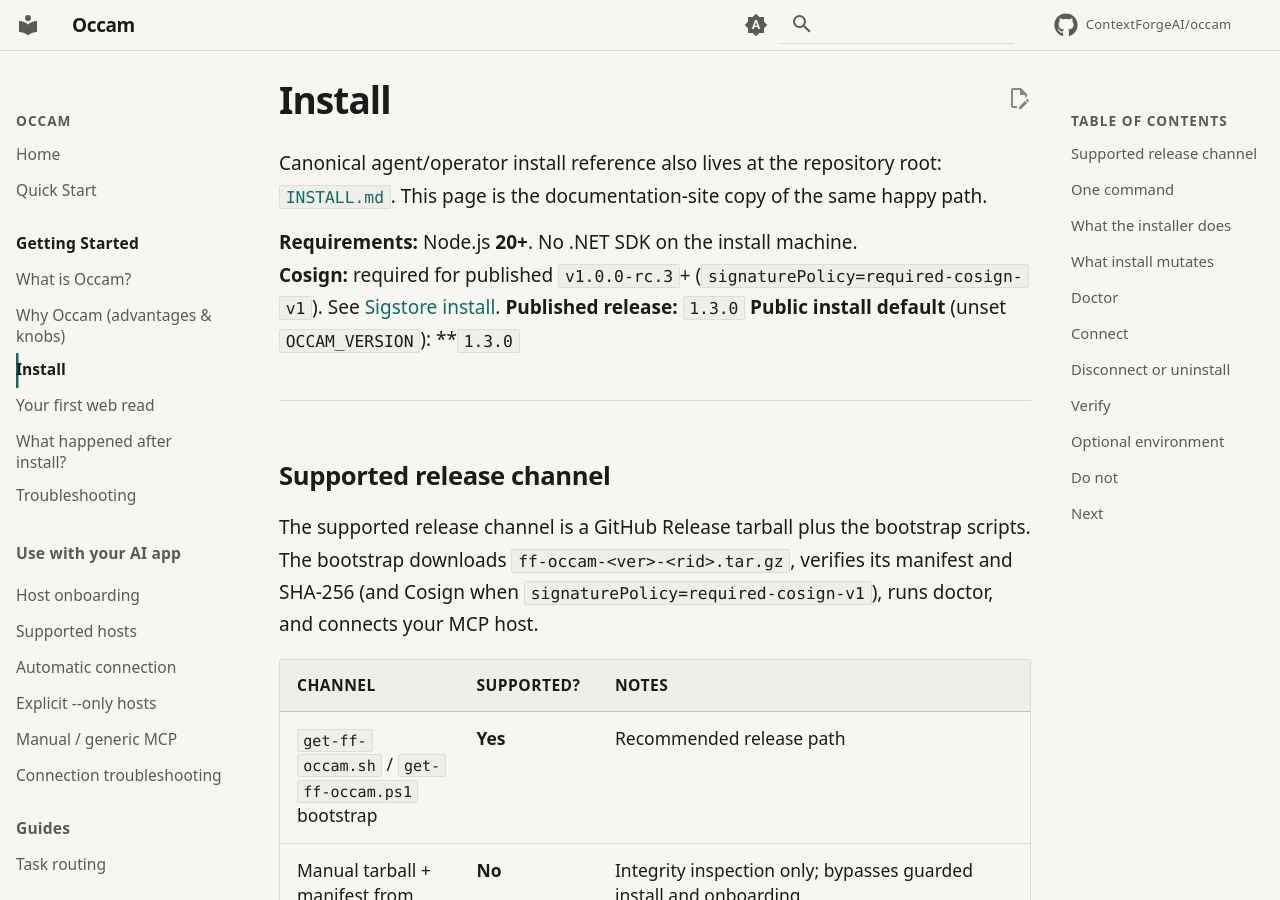
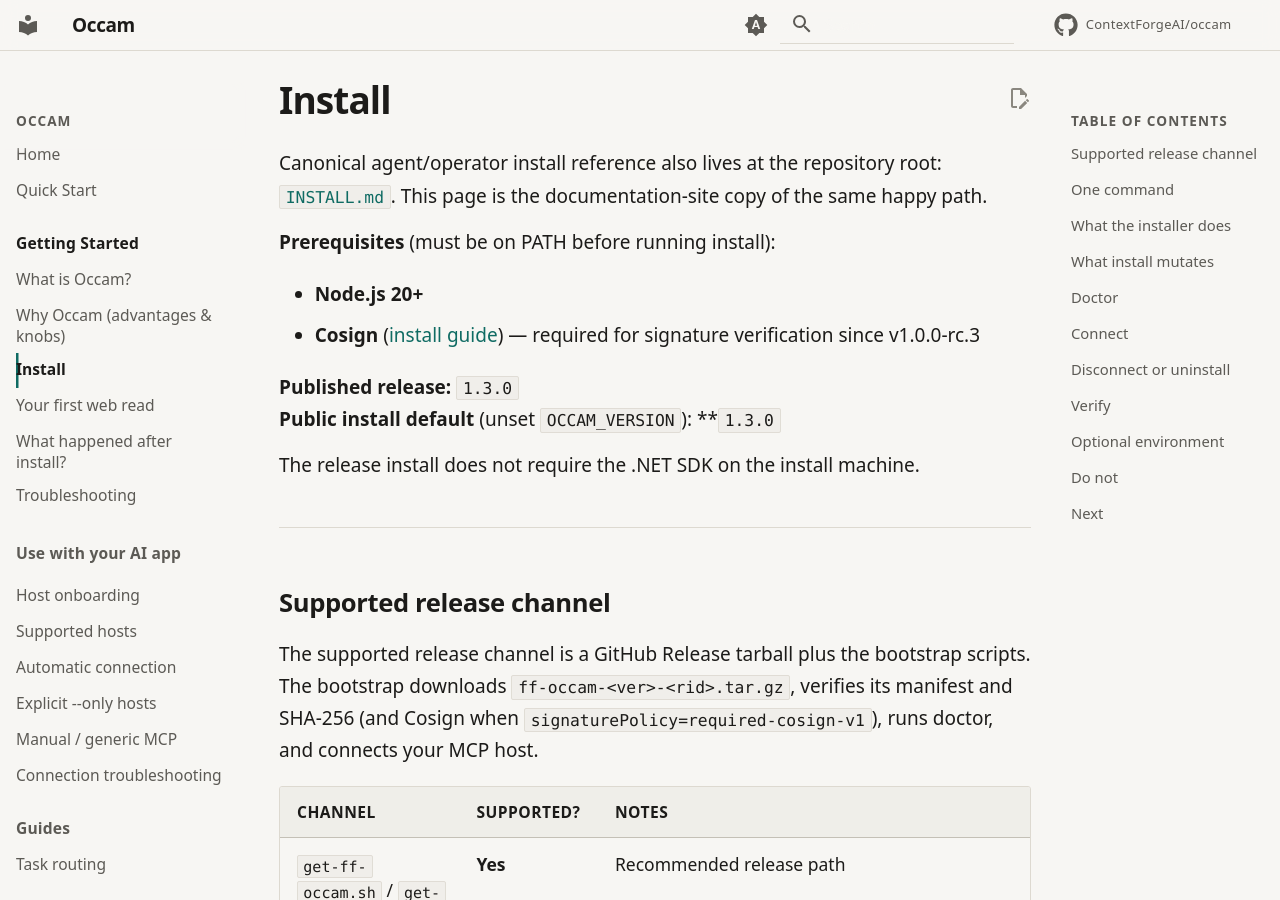
Before and after one commit to ContextForgeAI/occam, an MkDocs documentation site: the page built from docs/install.md, in a window 1280 px wide and 900 px high. Built offline with MkDocs 1.6.1 and Material for MkDocs 9.7.7, drawn with Linux system fonts in a browser that asks for light colours; comment, search, counter and statistics services are not loaded.

Commit message:
docs: add Cosign prerequisite visibility before install commands
Fixes #50: Make Cosign requirement visible before the curl/irm one-liner in:
- README.md
- INSTALL.md
- docs/install.md
- docs/quick-start.md
- packages/ff-occam/README.md
- packages/occam-mcp/README.md

Also verified #53: Bootstrap URLs are already pinned to v1.3.0 (not main)
across all install documentation.

Prerequisites now consistently listed as:
- Node.js 20+
- Cosign (with install guide link) - required since v1.0.0-rc.3

Maintains fail-closed Cosign policy; improves discoverability only.

Co-authored-by: ContextForgeAI <ContextForgeAI@users.noreply.github.com>

```diff
--- a/docs/install.md
+++ b/docs/install.md
@@ -4,10 +4,15 @@ Canonical agent/operator install reference also lives at the repository root:
 [`INSTALL.md`](https://github.com/ContextForgeAI/occam/blob/main/INSTALL.md).
 This page is the documentation-site copy of the same happy path.
 
-**Requirements:** Node.js **20+**. No .NET SDK on the install machine.
-**Cosign:** required for published `v1.0.0-rc.3`+ (`signaturePolicy=required-cosign-v1`). See [Sigstore install](https://docs.sigstore.dev/cosign/system_config/installation/).
+**Prerequisites** (must be on PATH before running install):
+
+- **Node.js 20+**
+- **Cosign** ([install guide](https://docs.sigstore.dev/cosign/system_config/installation/)) — required for signature verification since v1.0.0-rc.3
+
 **Published release:** `1.3.0`
 **Public install default** (unset `OCCAM_VERSION`): **`1.3.0`
+
+The release install does not require the .NET SDK on the install machine.
 
 ---
 
```
Also changed, not shown: INSTALL.md (+6 -2 lines), README.md (+6 -1 lines), docs/quick-start.md (+6 -1 lines), packages/ff-occam/README.md (+2 -0 lines), packages/occam-mcp/README.md (+3 -1 lines).
